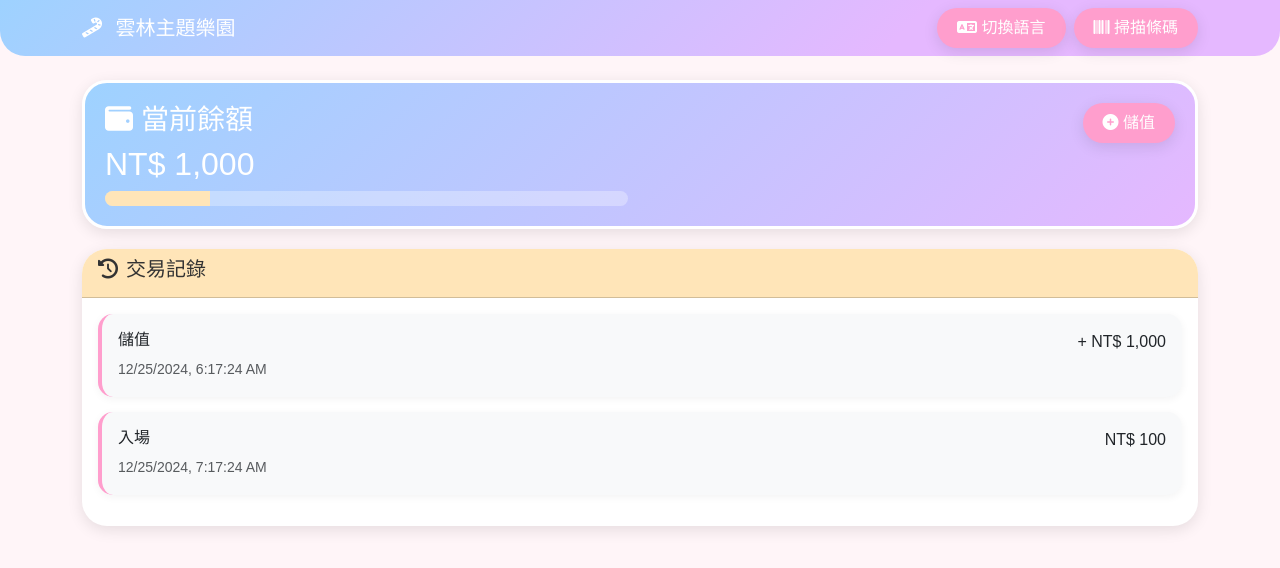
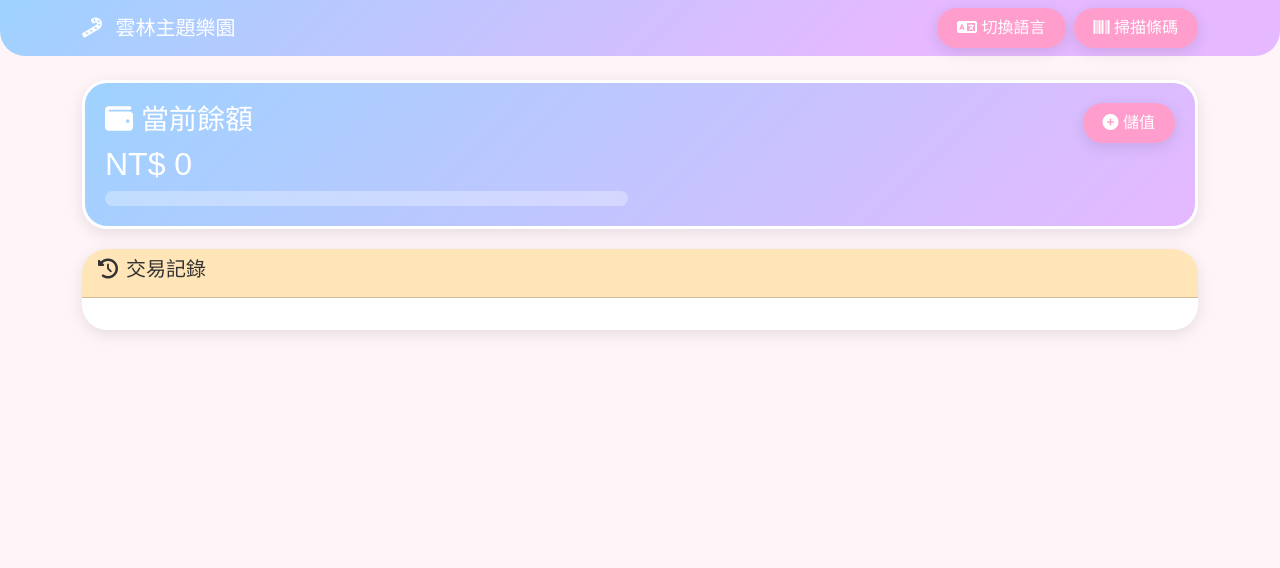
Before and after one commit to yuuu02/final, a plain HTML site: page index.html in a window 1280 px wide. Drawn offline with nearby package versions, Linux system fonts and the light colour scheme.

Commit message:
Update index.html

```diff
--- a/index.html
+++ b/index.html
@@ -365,7 +365,7 @@ function toggleLanguage() {
 }
 
 // 餘額管理
-let currentBalanceAmount = 1000;
+let currentBalanceAmount = 0; // 修改初始餘額為 0
 
 function updateBalance(amount) {
     currentBalanceAmount = amount;
@@ -373,6 +373,7 @@ function updateBalance(amount) {
         `NT$ ${currentBalanceAmount.toLocaleString()}`;
     updateProgressBar();
 }
+
 
 function updateProgressBar() {
     const maxBalance = 5000;
@@ -558,10 +559,7 @@ function processTopUp() {
 // 初始化
 document.addEventListener('DOMContentLoaded', function() {
     updateLanguage();
-    updateBalance(currentBalanceAmount);
-    // 添加示例交易記錄
-    addTransaction('entry', -100, new Date(Date.now() - 3600000));
-    addTransaction('topUpText', 1000, new Date(Date.now() - 7200000));
+    updateBalance(currentBalanceAmount); // 使用 0 作為初始餘額
 
     // 添加條碼輸入框的回車鍵監聽
     document.getElementById('barcodeInput').addEventListener('keypress', function(e) {
```
